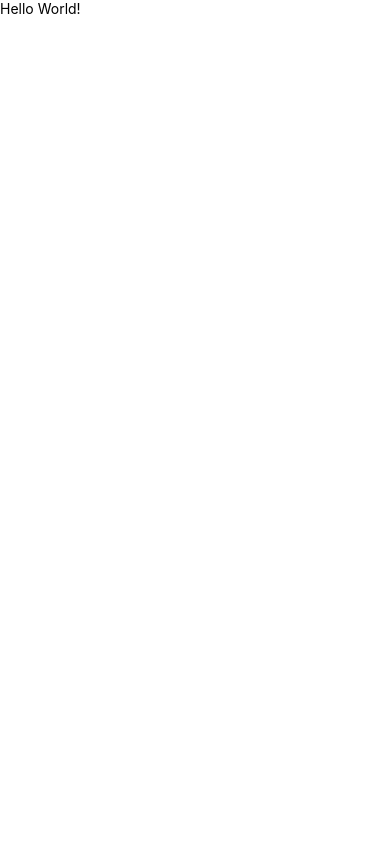
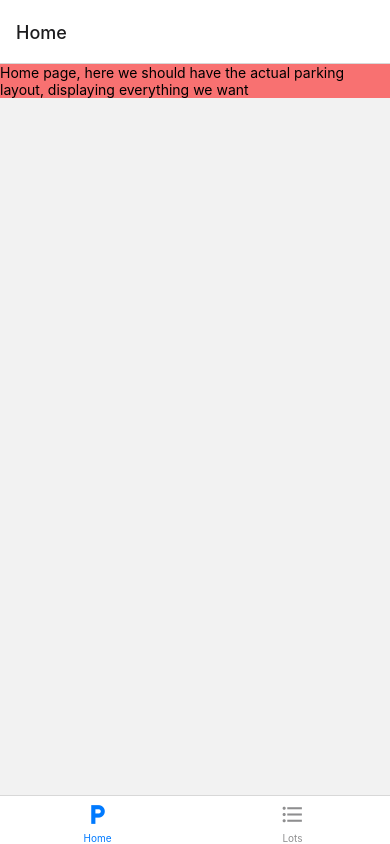
Before and after one commit to Sam-Klein1/Smart-Park, a React Native app: screen /Home in a window 390 px wide. Built offline with nearby package versions, Linux system fonts and the light colour scheme.

Commit message:
dont b scared just do npm install

```diff
--- a/App.js
+++ b/App.js
@@ -1,10 +1,49 @@
+import { NavigationContainer } from '@react-navigation/native';
+import { createBottomTabNavigator } from '@react-navigation/bottom-tabs';
 
-import { Text, View } from 'react-native';
+// https://oblador.github.io/react-native-vector-icons/
+// use this link to find icons
+import Icon from 'react-native-vector-icons/MaterialIcons';
+
+import Home from './src/screens/Home';
+import Lots from './src/screens/Lots';
+
+const Tab = createBottomTabNavigator();
+
+function MyTabs() {
+  return (
+
+    //weird bs for the icons
+    <Tab.Navigator
+      screenOptions={({ route }) => ({
+        tabBarIcon: ({ color, size }) => {
+          let iconName;
+
+          if (route.name === 'Home') {
+            iconName = 'local-parking'; // Change this to the actual name of your home icon
+          } else if (route.name === 'Lots') {
+            iconName = 'format-list-bulleted'; // Change this to the actual name of your settings icon
+          }
+
+          // You can return any component here, not just icons
+          return <Icon name={iconName} size={size} color={color} />;
+        },
+      })}
+    >
+
+      {/* Actual tabs */}
+      <Tab.Screen name="Home" component={Home} />
+      <Tab.Screen name="Lots" component={Lots} />
+
+
+    </Tab.Navigator>
+  );
+}
 
 export default function App() {
   return (
-    <View>
-      <Text>Hello World!</Text>
-    </View>
+    <NavigationContainer>
+      <MyTabs />
+    </NavigationContainer>
   );
 }
--- /dev/null
+++ b/app.d.ts
@@ -0,0 +1 @@
+/// <reference types="nativewind/types" />
--- a/babel.config.js
+++ b/babel.config.js
@@ -1,6 +1,7 @@
-module.exports = function(api) {
+module.exports = function (api) {
   api.cache(true);
   return {
     presets: ['babel-preset-expo'],
+    plugins: ["nativewind/babel"],
   };
 };
--- /dev/null
+++ b/src/screens/Home.tsx
@@ -0,0 +1,12 @@
+import { Text, View } from "react-native";
+
+export default function Home() {
+  return (
+    <View className="flex items-center justify-center bg-yellow-400">
+      <Text className="bg-red-400">
+        Home page, here we should have the actual parking layout, displaying
+        everything we want
+      </Text>
+    </View>
+  );
+}
--- /dev/null
+++ b/src/screens/Lots.tsx
@@ -0,0 +1,12 @@
+import { View, Text } from "react-native";
+
+export default function Lots() {
+  return (
+    <View className="flex ">
+      <Text>
+        Here we should have a list of all the parking lots the user has stored,
+        also the "currently displayed" one
+      </Text>
+    </View>
+  );
+}
--- /dev/null
+++ b/tailwind.config.js
@@ -0,0 +1,9 @@
+// tailwind.config.js
+
+module.exports = {
+  content: ["./App.{js,jsx,ts,tsx}", "./src/**/*.{js,jsx,ts,tsx}", "./src/screens/*.{js,jsx,ts,tsx}"],
+  theme: {
+    extend: {},
+  },
+  plugins: [],
+}
--- /dev/null
+++ b/tsconfig.json
@@ -0,0 +1,4 @@
+{
+  "compilerOptions": {},
+  "extends": "expo/tsconfig.base"
+}
```
Also changed, not shown: package.json (+9 -2 lines), 1 other file (tests, documents, lock files or other folders).
